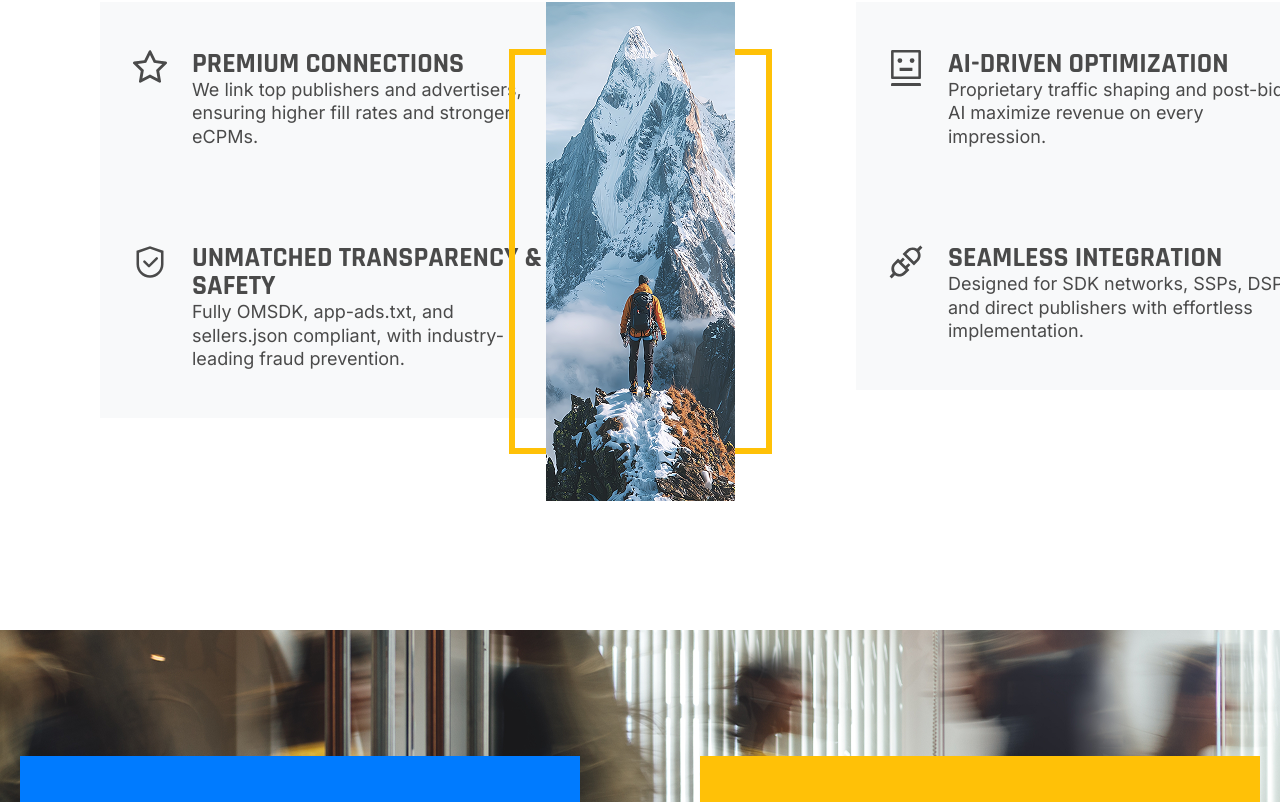
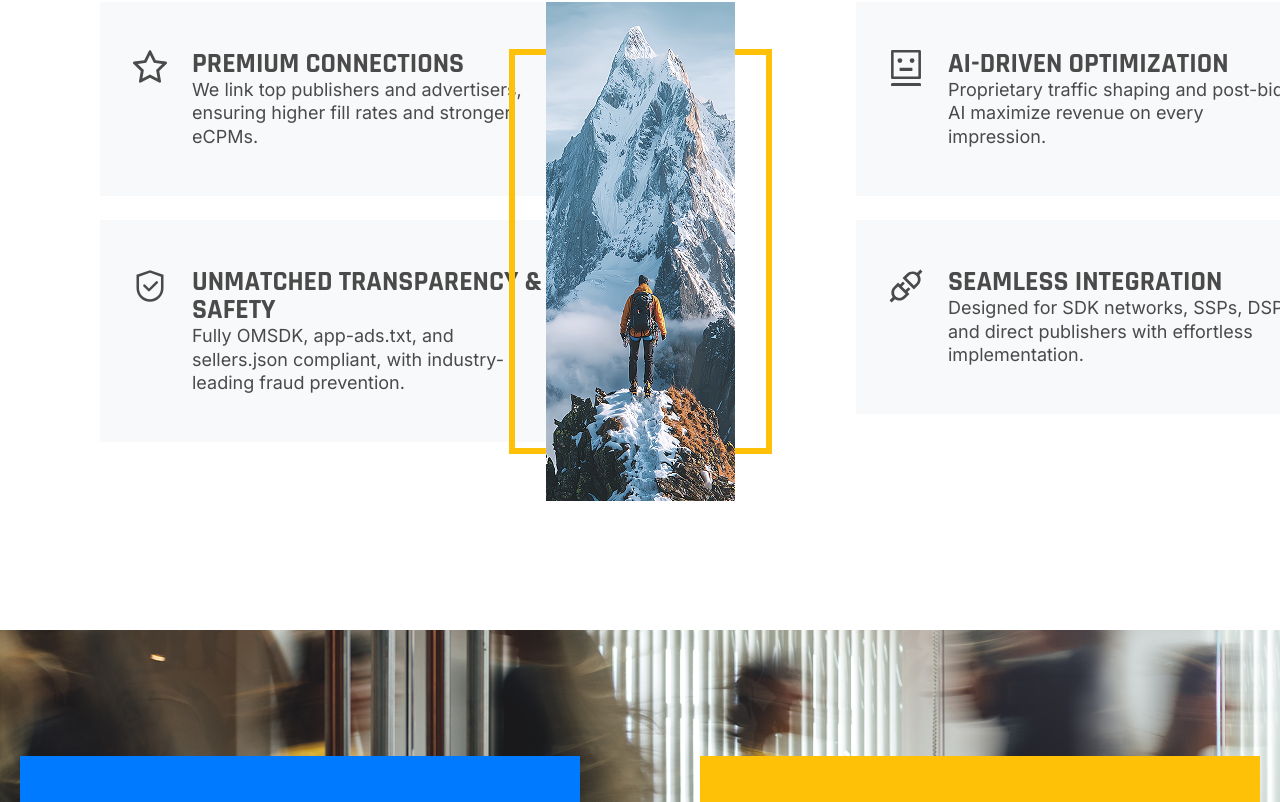
Before and after one commit to jwong65/vite-react-site, a React (Vite) app: page /about in a window 1280 px wide. Shown: the part 1184-1986 px from the top of the page. Built offline with nearby package versions, Linux system fonts and the light colour scheme.

Commit message:
Added margins between the text-box-about

```diff
--- a/src/pages/about.css
+++ b/src/pages/about.css
@@ -193,6 +193,17 @@
     align-items: flex-start;
     display: flex;
     flex-direction: row;
+    margin-top: 24px;
+    margin-bottom: 24px;
+}
+.about-left-content .text-box-about:first-child,
+.about-right-content .text-box-about:first-child {
+  margin-top: 0;
+}
+
+.about-left-content .text-box-about:last-child,
+.about-right-content .text-box-about:last-child {
+  margin-bottom: 0;
 }
 
 .about-left-content, .about-right-content{
```
